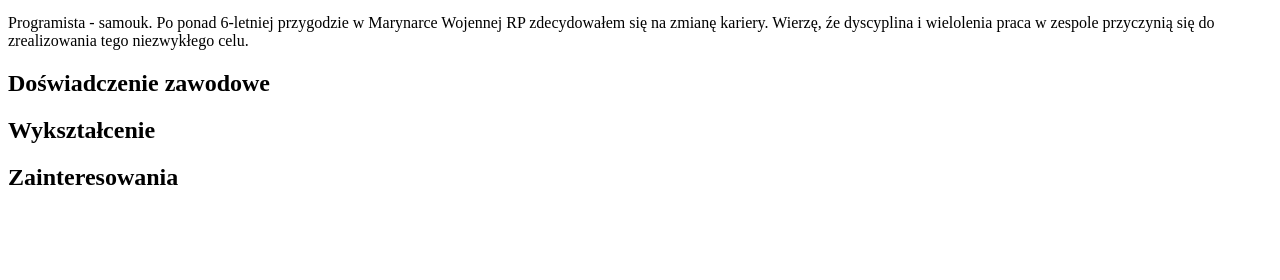
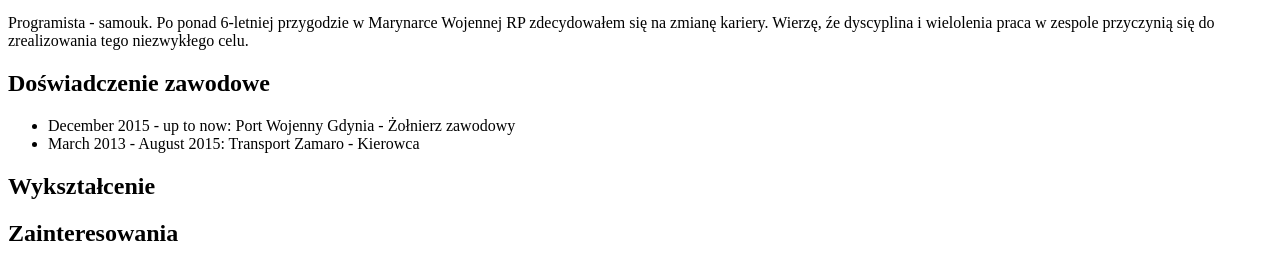
Before and after one commit to kubameyza/HTML-and-CSS-basics-course, a plain HTML site: page index.html in a window 1280 px wide. Shown: the part 86-366 px from the top of the page. Drawn offline with Linux system fonts and the light colour scheme.

Commit message:
Added <ul> element

```diff
--- a/index.html
+++ b/index.html
@@ -6,5 +6,9 @@
   zespole przyczynią się do zrealizowania tego niezwykłego celu.
 </p>
 <h2>Doświadczenie zawodowe</h2>
+<ul>
+  <li>December 2015 - up to now: Port Wojenny Gdynia - Żołnierz zawodowy</li>
+  <li>March 2013 - August 2015: Transport Zamaro - Kierowca</li>
+</ul>
 <h2>Wykształcenie</h2>
 <h2>Zainteresowania</h2>
```
